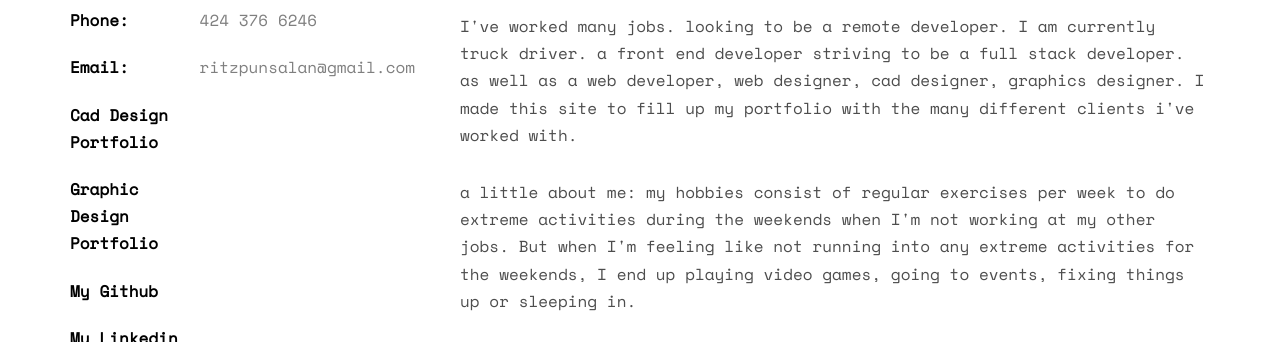
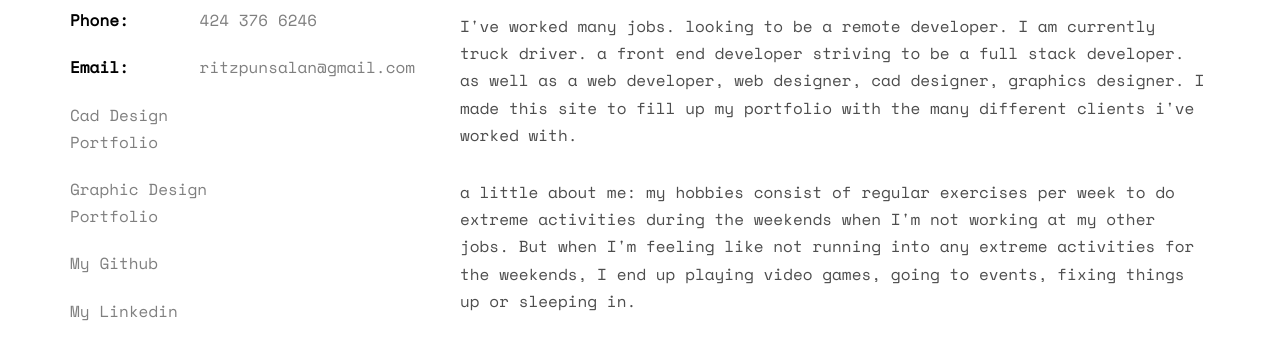
Before and after one commit to ritzpunsalan/stormriders, a plain HTML site: page homepages/index.html in a window 1280 px wide. Shown: the part 1112-1454 px from the top of the page. Drawn offline with nearby package versions, Linux system fonts and the light colour scheme; files whose address does not match are found by name.

Commit message:
nnext round

```diff
--- a/homepages/index.html
+++ b/homepages/index.html
@@ -97,10 +97,10 @@
                             <li><span class="first-block">Full Name:</span><span class="second-block">Ritz Punsalan</span></li>
                             <li><span class="first-block">Phone:</span><span class="second-block">424 376 6246</span></li>
                             <li><span class="first-block">Email:</span><span class="second-block">ritzpunsalan@gmail.com</span></li>
-                            <li><a href="https://grabcad.com/ritz.punsalan-1" class="first-block">Cad Design Portfolio</a>
-                            <li><a href="https://www.artstation.com/ritzpunsalan/profile" class="first-block">Graphic Design Portfolio</a>
-                            <li><a href="https://github.com/ritzpunsalan" class="first-block">My Github</a>
-                            <li><a href="https://www.linkedin.com/in/ritz-punsalan-36055a82/" class="first-block">My Linkedin</a>
+                            <li><a href="https://grabcad.com/ritz.punsalan-1" class="second-block">Cad Design Portfolio</a>
+                            <li><a href="https://www.artstation.com/ritzpunsalan/profile" class="second-block">Graphic Design Portfolio</a>
+                            <li><a href="https://github.com/ritzpunsalan" class="second-block">My Github</a>
+                            <li><a href="https://www.linkedin.com/in/ritz-punsalan-36055a82/" class="second-block">My Linkedin</a>
                         </ul>
                     </div>
                     <div class="col-md-8">
```
